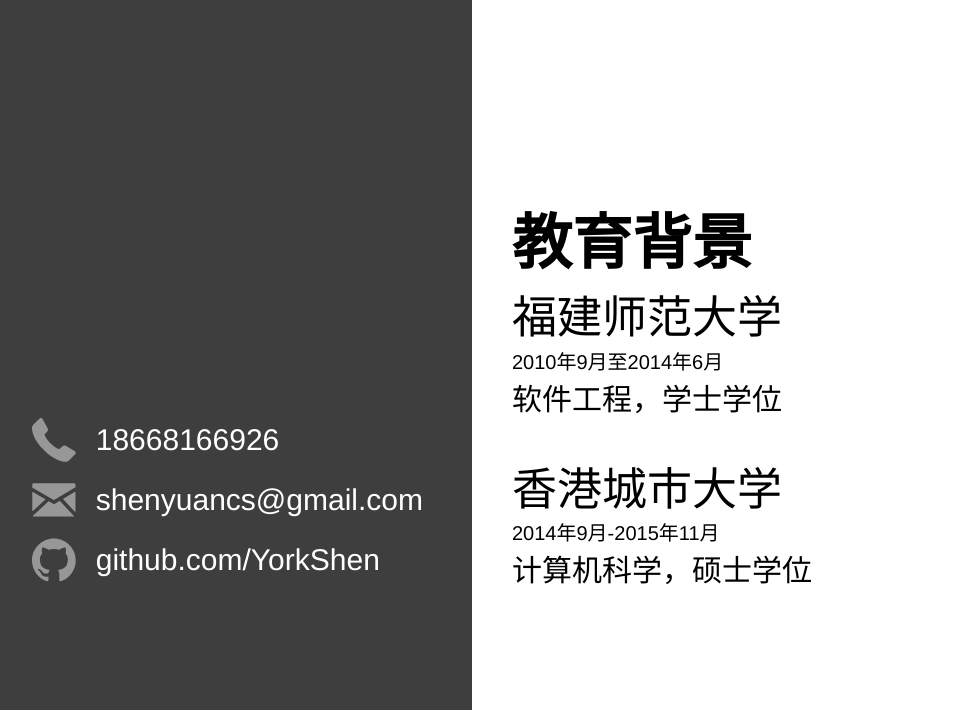
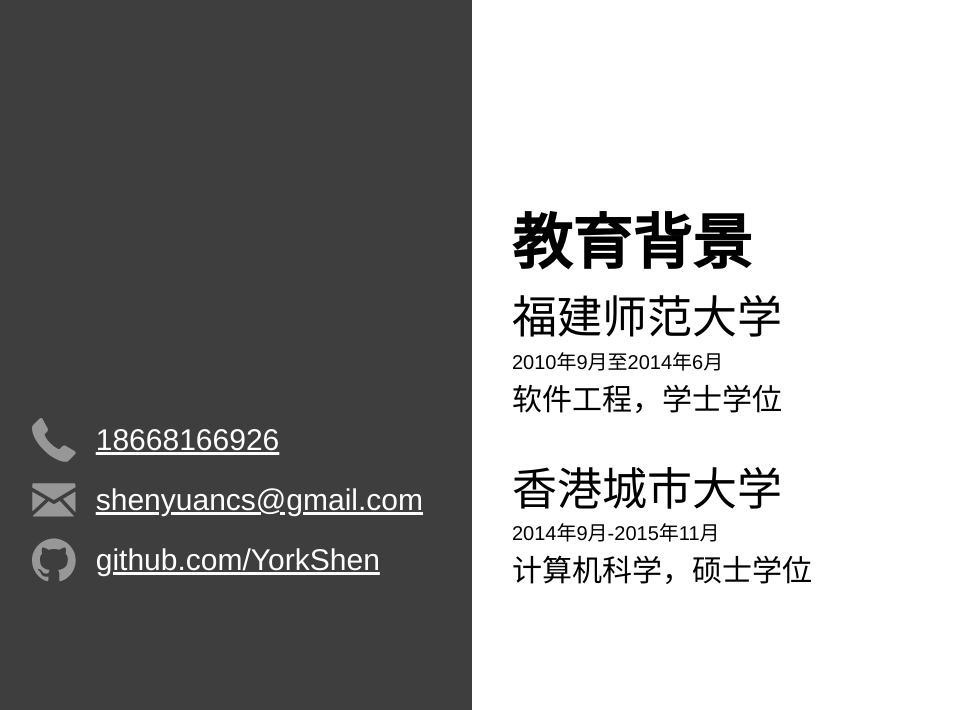
Before and after one commit to YorkShen/Resuuume, a plain HTML site: page html/index.html in a window 1280 px wide. Shown: the part 1101-1811 px from the top of the page, without its empty margins (8-972 px from the left). Drawn offline with Linux system fonts and the light colour scheme.

Commit message:
Add link for communication

```diff
--- a/css/left.css
+++ b/css/left.css
@@ -43,6 +43,7 @@
 }
 
 .communication-text {
+    color: white;
     margin-left: 1.5625vw;
     font-size: 1.5em;
     font-weight: 300;
--- a/data/info.json
+++ b/data/info.json
@@ -26,15 +26,18 @@
   "communication": [
     {
       "icon": "tel.svg",
-      "info": "18668166926"
+      "info": "18668166926",
+      "link": "tel:18668166926"
     },
     {
       "icon": "email.svg",
-      "info": "shenyuancs@gmail.com"
+      "info": "shenyuancs@gmail.com",
+      "link": "mailto:shenyuancs@gmail.com"
     },
     {
       "icon": "github.svg",
-      "info": "github.com/YorkShen"
+      "info": "github.com/YorkShen",
+      "link": "https://github.com/YorkShen"
     }
   ],
   "biography": [
--- a/js/main.js
+++ b/js/main.js
@@ -29,10 +29,13 @@
         icon_xhr.onload = function () {
             if (icon_xhr.status == 200) {
                 var communication_row = document.createElement("div");
-                var communication_text = document.createElement("div");
+                var communication_text = document.createElement("a");
                 var communication_icon = icon_xhr.responseXML.documentElement;
                 communication_text.innerHTML = communication[0].info;
                 communication_text.className = "communication-text";
+                if(communication[0].link){
+                    communication_text.setAttribute("href",communication[0].link);
+                }
                 communication_icon.className.baseVal = "communication-icon";
                 communication_row.className = "communication-row";
                 communication_row.appendChild(communication_icon);
```
